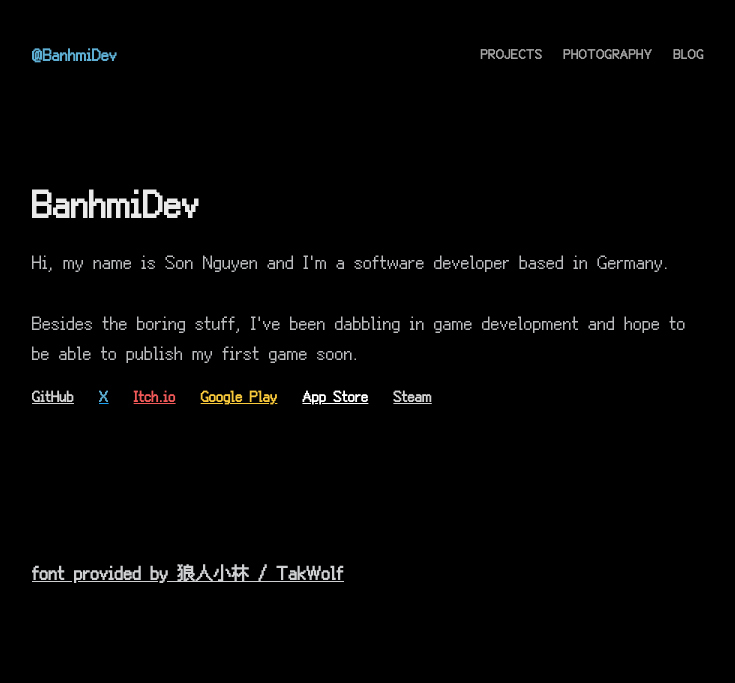
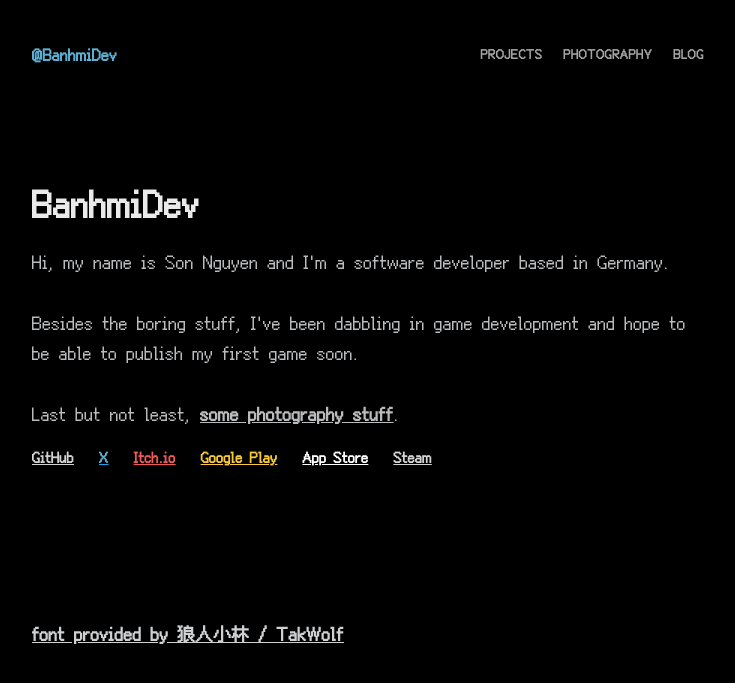
Before and after one commit to BanhmiDev/banhmidev.github.io, a Jekyll site: the page built from index.md, in a window 1280 px wide. Shown: the top 683 px of the page, without its empty margins (268-1003 px from the left). Built offline with Jekyll 4.4.1, drawn with Linux system fonts in a browser that asks for light colours.

Commit message:
Update _config.yml

```diff
--- a/_config.yml
+++ b/_config.yml
@@ -11,7 +11,8 @@ author:
   name: Son Nguyen
   bio: >
     Hi, my name is Son Nguyen and I'm a software developer based in Germany.<br/><br/>
-    Besides the boring stuff, I've been dabbling in game development and hope to be able to publish my first game soon.
+    Besides the boring stuff, I've been dabbling in game development and hope to be able to publish my first game soon.<br/><br/>
+    Last but not least, <a href="/photography">some photography stuff</a>.
   username: BanhmiDev
   twitter: BanhmiDev
   avatar: /assets/img/avatar.png
```
